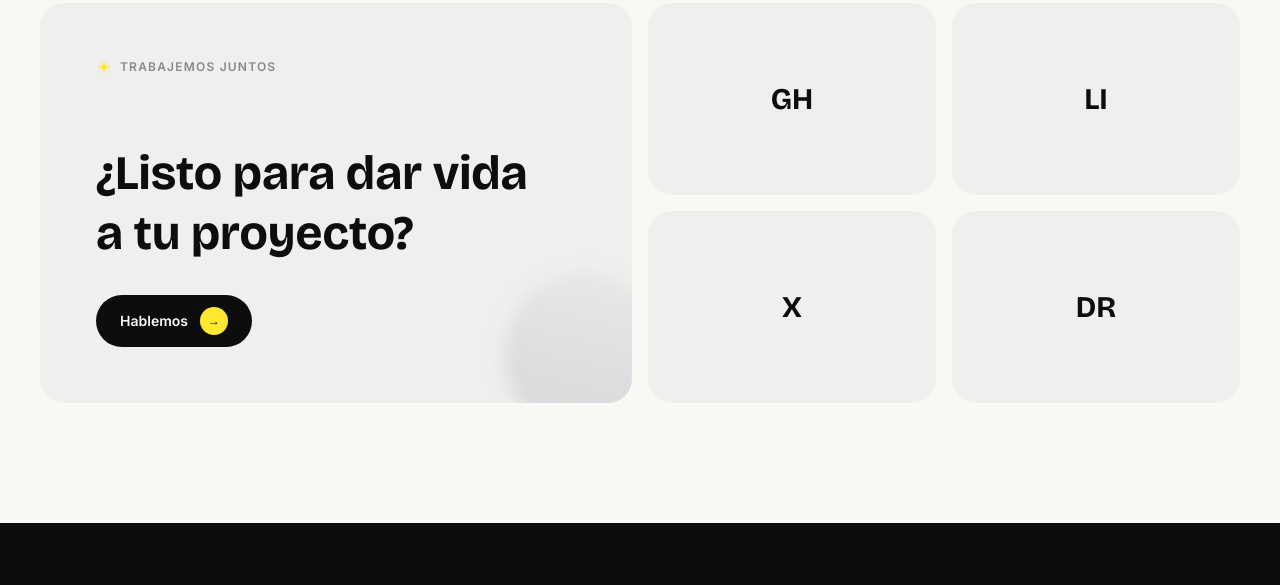
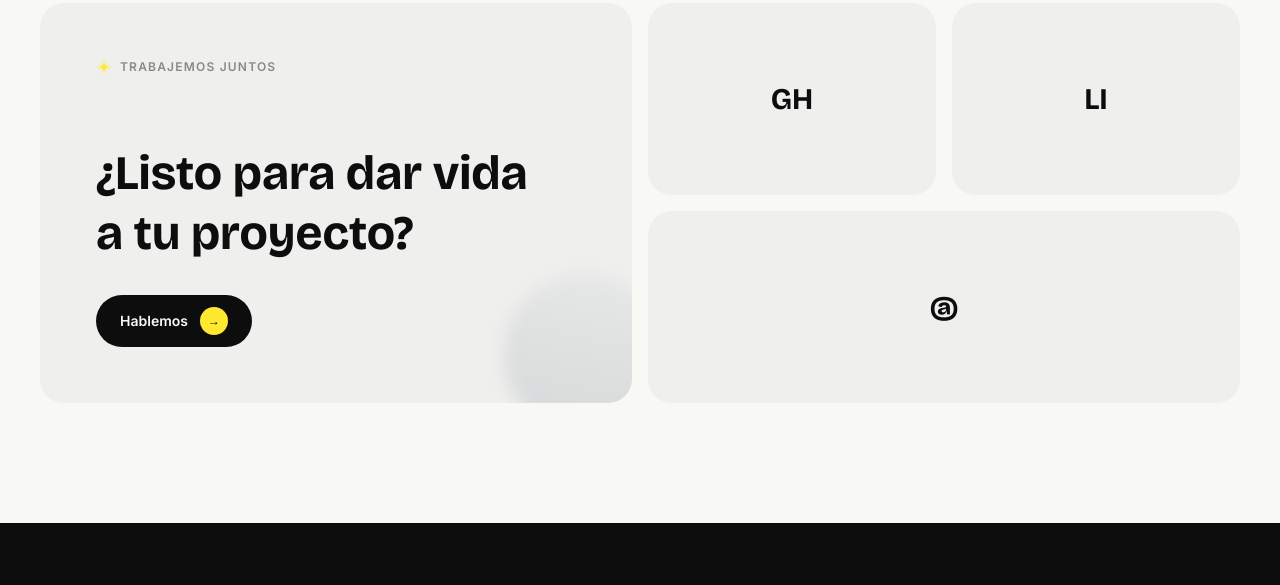
Before and after one commit to MiguelPCO/miguel-portfolio-studio, a React (Vite) app: page / in a window 1280 px wide. Shown: the part 4582-5167 px from the top of the page. Built offline with nearby package versions, Linux system fonts and the light colour scheme.

Commit message:
fix: link real socials in CTA, drop unused Twitter/Dribbble slots
Wires LinkedIn to CTASection, replaces the empty X/DR placeholders
with a full-width Email link, and fixes avatar path to resolve from
public root instead of a relative ../../public/ path.

```diff
--- a/src/components/home/CTASection.jsx
+++ b/src/components/home/CTASection.jsx
@@ -7,9 +7,8 @@ import { prefersReducedMotion, EASE_BACK } from '../animations/animationConfig'
 
 const socialLinks = [
   { name: 'GitHub', icon: 'GH', href: 'https://github.com/MiguelPCO' },
-  { name: 'LinkedIn', icon: 'LI', href: '' },
-  { name: 'Twitter', icon: 'X', href: '' },
-  { name: 'Dribbble', icon: 'DR', href: '' },
+  { name: 'LinkedIn', icon: 'LI', href: 'https://www.linkedin.com/in/miguelcastillo-dev' },
+  { name: 'Email', icon: '@', href: 'mailto:miguelcastilloolivares@gmail.com', full: true },
 ]
 
 // Hover animación para iconos sociales — no depende de props/estado del componente
@@ -82,23 +81,26 @@ export default function CTASection() {
 
           {/* Grid 2x2 — Redes sociales */}
           <div className="grid grid-cols-2 gap-4">
-            {socialLinks.map((social) => (
+            {socialLinks.map((social) => {
+              const isExternal = social.href.startsWith('http')
+              return (
                 <a
                   key={social.name}
                   href={social.href}
-                target="_blank"
-                rel="noopener noreferrer"
+                  {...(isExternal && { target: '_blank', rel: 'noopener noreferrer' })}
                   onMouseEnter={handleMouseEnter}
                   onMouseLeave={handleMouseLeave}
-                className="bg-card rounded-[24px] flex items-center justify-center
-                           min-h-[190px] hover:bg-ink/10 transition-colors"
+                  className={`bg-card rounded-[24px] flex items-center justify-center
+                             min-h-[190px] hover:bg-ink/10 transition-colors
+                             ${social.full ? 'col-span-2' : ''}`}
                   aria-label={`Visitar ${social.name}`}
                 >
                   <span className="social-icon text-3xl font-display font-bold text-ink">
                     {social.icon}
                   </span>
                 </a>
-            ))}
+              )
+            })}
           </div>
         </div>
       </div>
--- a/src/data/team.js
+++ b/src/data/team.js
@@ -2,7 +2,7 @@ export const profile = {
   name: "Miguel de la Peña",
   role: "Diseñador & Desarrollador Web",
   bio: "Soy Miguel de la Peña, diseñador y desarrollador web especializado en crear experiencias digitales modernas. Combino diseño visual con desarrollo técnico para construir productos que destacan — desde apps complejas hasta landings de alto impacto.",
-  avatar: "../../public/avatar.jpg",
+  avatar: "/avatar.jpg",
   email: "miguelcastilloolivares@gmail.com",
   social: {
     github: "https://github.com/MiguelPCO",
```
Lines whose indentation alone changed are shown as unchanged.
